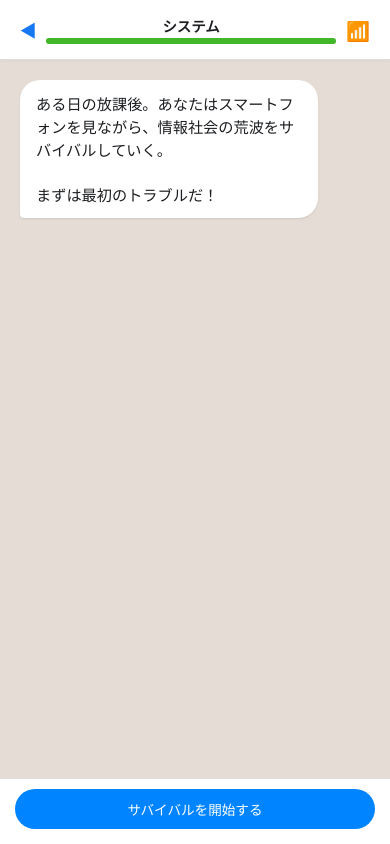
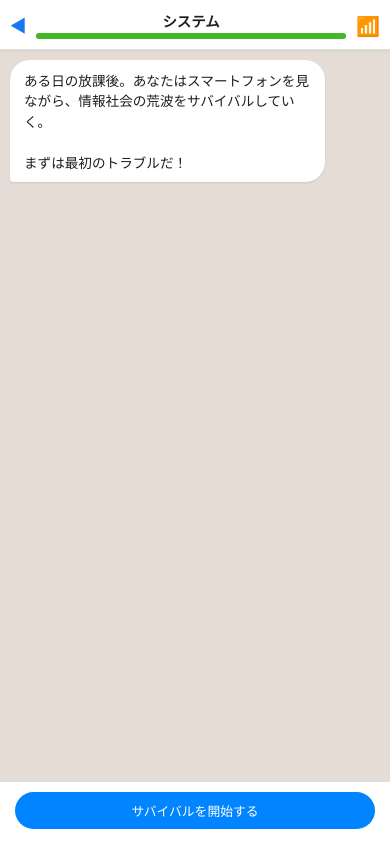
Before and after one commit to kawahara-ryu/info-survival, a plain HTML site: page index.html in a window 390 px wide. Both pictures are taken after a click on the button "START SURVIVAL". Drawn offline with Linux system fonts and the light colour scheme.

Commit message:
Add files via upload

```diff
--- a/scenarios.js
+++ b/scenarios.js
@@ -10,7 +10,7 @@ const scenarios = {
   },
   scene1: {
     text: "友達の「ボクバナナ」が、有名なアーティストの曲を勝手に使って文化祭の宣伝動画を作り、SNSにアップしようとしている！\\n『これ絶対バズるニャ！』と言っているが...",
-    image: "file:///C:/Users/ryuto/.gemini/antigravity/brain/f90357b8-79ae-45cf-be1d-1a4f2a020646/scenario_copyright_nanobanana_1777189994186.png",
+    image: "./scenario_copyright.png",
     speaker: "ボクバナナ",
     trustChange: 0,
     choices: [
@@ -49,7 +49,7 @@ const scenarios = {
   },
   scene2: {
     text: "著作権の危険性を伝えると、ボクバナナはフリー音源（クリエイティブ・コモンズ BY）を使って動画を完成させた。\\n次の日、街を歩いていると、超有名な芸能人「スター・バナナ」がプライベートで歩いているのを発見した！",
-    image: "file:///C:/Users/ryuto/.gemini/antigravity/brain/f90357b8-79ae-45cf-be1d-1a4f2a020646/scenario_portrait_nanobanana_1777190008792.png",
+    image: "./scenario_portrait.png",
     speaker: "システム",
     trustChange: 0,
     choices: [
@@ -81,7 +81,7 @@ const scenarios = {
     image: null,
     speaker: "メッセージアプリ",
     trustChange: 0,
-    timeLimit: 5, // 5 seconds to decide
+    timeLimit: 5,
     timeoutNextId: "bad_timeout",
     choices: [
       { text: "急いでURLをタップしてログインする", nextId: "bad_phishing" },
@@ -108,7 +108,7 @@ const scenarios = {
   },
   scene4: {
     text: "公式アプリから確認すると、不正アクセスの形跡はなかった。フィッシング詐欺を回避した！\\nしかし安心したのもつかの間、自分のSNSを見ると、数年前に撮られた自分の『超恥ずかしい変顔写真』が勝手に誰かに投稿されているのを発見した！",
-    image: "file:///C:/Users/ryuto/.gemini/antigravity/brain/f90357b8-79ae-45cf-be1d-1a4f2a020646/scenario_privacy_nanobanana_1777190020901.png",
+    image: "./scenario_privacy.png",
     speaker: "システム",
     trustChange: 10,
     choices: [
--- a/style.css
+++ b/style.css
@@ -22,7 +22,7 @@ body {
   display: flex;
   justify-content: center;
   align-items: center;
-  min-height: 100vh;
+  height: 100vh;
   width: 100vw;
   overflow: hidden;
 }
@@ -30,7 +30,7 @@ body {
 /* Smartphone Mockup */
 #smartphone-frame {
   width: 375px;
-  height: 812px;
+  height: min(812px, 95vh);
   background: #111;
   border-radius: 40px;
   padding: 15px;
@@ -50,6 +50,7 @@ body {
   border-bottom-left-radius: 20px;
   border-bottom-right-radius: 20px;
   z-index: 10;
+  pointer-events: none;
 }
 
 #screen-container {
@@ -72,7 +73,6 @@ body {
   display: none;
   flex-direction: column;
   background: #fff;
-  overflow-y: auto;
 }
 
 .app-screen.active {
@@ -90,6 +90,8 @@ body {
   transition: transform 0.1s, opacity 0.2s;
   width: 100%;
   margin-bottom: 10px;
+  position: relative;
+  z-index: 20;
 }
 
 .ui-btn:active {
@@ -122,6 +124,8 @@ body {
   background: linear-gradient(135deg, #1877f2, #00c6ff);
   color: white;
   text-align: center;
+  position: relative;
+  z-index: 15;
 }
 
 .title-content h1 {
@@ -155,12 +159,13 @@ body {
 .back-btn { color: var(--primary); cursor: pointer; }
 
 .message-area {
-  flex-grow: 1;
-  padding: 20px;
+  flex: 1 1 0;
+  min-height: 0;
+  padding: 15px;
   overflow-y: auto;
   display: flex;
   flex-direction: column;
-  background: #e5ddd5; /* Standard chat background */
+  background: #e5ddd5;
 }
 
 .image-container {
@@ -235,12 +240,15 @@ body {
 }
 
 .choices-area {
-  padding: 15px 20px 25px 20px;
+  flex: 0 0 auto;
+  padding: 10px 15px 15px 15px;
   background: #fff;
   border-top: 1px solid #ddd;
   display: flex;
   flex-direction: column;
-  gap: 10px;
+  gap: 8px;
+  max-height: 45vh;
+  overflow-y: auto;
 }
 
 .choice-btn {
@@ -248,12 +256,13 @@ body {
   color: white;
   border: none;
   border-radius: 20px;
-  padding: 12px 15px;
-  font-size: 0.9rem;
+  padding: 10px 14px;
+  font-size: 0.85rem;
   text-align: center;
   cursor: pointer;
   transition: background 0.2s;
   animation: popIn 0.3s ease forwards;
+  flex-shrink: 0;
 }
 
 .choice-btn:hover {
@@ -313,9 +322,6 @@ body {
 
 /* Make it full screen on small devices */
 @media (max-width: 500px) {
-  body {
-    overflow: auto;
-  }
   #smartphone-frame {
     width: 100vw;
     height: 100vh;
@@ -330,12 +336,22 @@ body {
   #screen-container {
     border-radius: 0;
   }
+  .chat-header {
+    height: 50px;
+    padding: 0 10px;
+  }
+  .message-area {
+    padding: 10px;
+  }
+  .message-bubble {
+    font-size: 0.85rem;
+    padding: 10px 14px;
+  }
   .choice-btn {
-    padding: 10px 12px;
-    font-size: 0.85rem;
+    padding: 9px 12px;
+    font-size: 0.8rem;
   }
-  .choices-area {
-    padding: 10px 15px 15px 15px;
-    gap: 8px;
+  #scene-image {
+    max-height: 150px;
   }
 }
```
